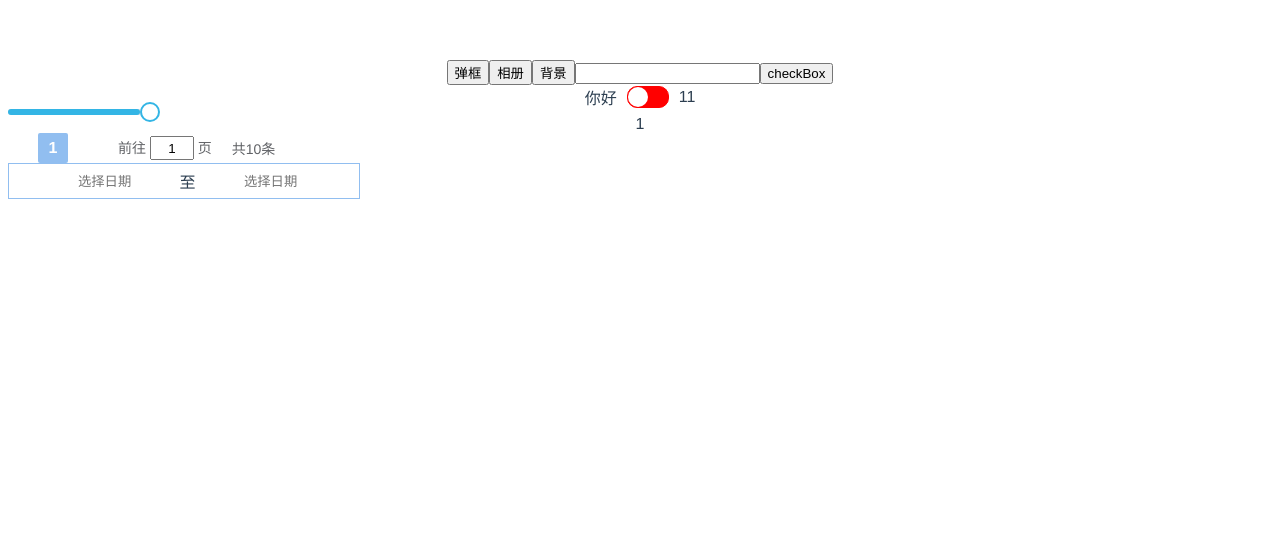
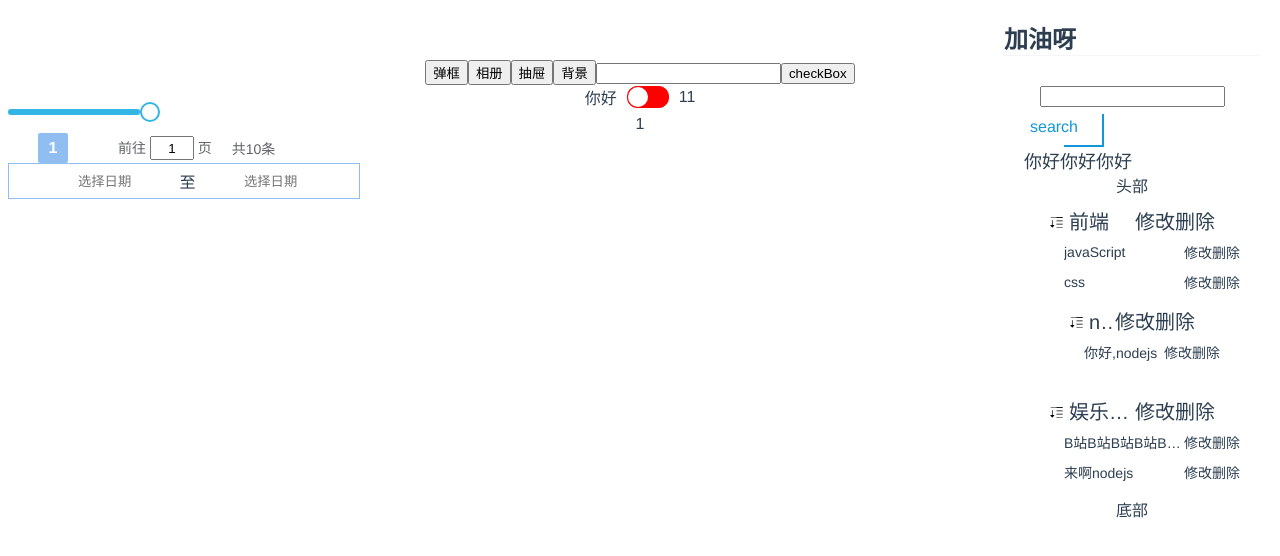
Before and after one commit to hexiang-code/UI, a Vue app: page / in a window 1280 px wide. Shown: the top 556 px of the page. Built offline with nearby package versions, Linux system fonts and the light colour scheme; a web font is replaced by a local one.

Commit message:
修改树组件

```diff
--- a/examples/App.vue
+++ b/examples/App.vue
@@ -11,15 +11,24 @@
         <window-utils-item label="书签名">
           <input v-model="filterValue" type="text">
         </window-utils-item>
-        <input />
       </template>
     </windowUtils>
-    <drawer :isShow.sync="testDrawer" des="" title='' :isModal="false">
+    <drawer :isShow.sync="testDrawer" :isModal="false">
       <input v-model="filterValue" @blur="blur"/>
       <div class="bookmarks-header__search" @dblclick ="deleteBtn">
         search
       </div>
       <tree :tree="tree" :isExpandAll="true" ref="tree" :isShowCheckBox="isShowCheckBox" @nodeChange="nodeChange">
+        <template #header>
+          <div>
+            头部
+          </div>
+        </template>
+        <template #bottom>
+          <div>
+            底部
+          </div>
+        </template>
         <template #operation="treeItem">
           <div class="operation-btn">
             <span>修改</span>
@@ -30,6 +39,7 @@
     </drawer>
     <button @click="visiable = !visiable" v-drag>弹框</button>
     <button @click="albumVisible = !albumVisible" v-drag>相册</button>
+    <button @click="testDrawer = !testDrawer" v-drag>抽屉</button>
     <button @click="canvasVisiable = !canvasVisiable" v-drag>背景</button>
     <input />
     <button @click="checkbox">checkBox</button>
@@ -245,7 +255,7 @@ export default {
     return {
       tree: tree,
       visiable: false,
-      testDrawer: false,
+      testDrawer: true,
       filterValue: '',
       isShowCheckBox: false,
       isShowLoadAnimation: true,
--- a/package.json
+++ b/package.json
@@ -1,6 +1,6 @@
 {
   "name": "codehe-ui",
-  "version": "1.2.23",
+  "version": "1.2.25",
   "private": false,
   "main": "lib/codeheUi.umd.min.js",
   "scripts": {
--- a/packages/css/baseIcon.scss
+++ b/packages/css/baseIcon.scss
@@ -1,12 +1,12 @@
 @import './globalStyle';
 @font-face {
   font-family: 'iconfont';  /* project id 1885094 */
-  src: url('//at.alicdn.com/t/font_1885094_iw37y14fkxj.eot');
-  src: url('//at.alicdn.com/t/font_1885094_iw37y14fkxj.eot?#iefix') format('embedded-opentype'),
-  url('//at.alicdn.com/t/font_1885094_iw37y14fkxj.woff2') format('woff2'),
-  url('//at.alicdn.com/t/font_1885094_iw37y14fkxj.woff') format('woff'),
-  url('//at.alicdn.com/t/font_1885094_iw37y14fkxj.ttf') format('truetype'),
-  url('//at.alicdn.com/t/font_1885094_iw37y14fkxj.svg#iconfont') format('svg');
+  src: url('//at.alicdn.com/t/font_1885094_y771mg4hvt.eot');
+  src: url('//at.alicdn.com/t/font_1885094_y771mg4hvt.eot?#iefix') format('embedded-opentype'),
+  url('//at.alicdn.com/t/font_1885094_y771mg4hvt.woff2') format('woff2'),
+  url('//at.alicdn.com/t/font_1885094_y771mg4hvt.woff') format('woff'),
+  url('//at.alicdn.com/t/font_1885094_y771mg4hvt.ttf') format('truetype'),
+  url('//at.alicdn.com/t/font_1885094_y771mg4hvt.svg#iconfont') format('svg');
 }
 .iconfont {
   font-family:"iconfont" !important;
--- a/packages/drawer.vue
+++ b/packages/drawer.vue
@@ -4,7 +4,8 @@
       <curtain :isShow="isShow" v-if="isModal" @curtainClose="curtainClose" key="curtain"></curtain>
       <div :class="[drawerClass, 'main__content']" key="content">
         <div class="main__close-zone">
-          <svg t="1587392277086" @click="$emit('update:isShow', false)" class="main__close-icon" viewBox="0 0 1024 1024" version="1.1" xmlns="http://www.w3.org/2000/svg" p-id="3743" width="200" height="200"><path d="M340.688 830.24l11.312 11.328a16 16 0 0 0 22.624 0L685.76 530.448a16 16 0 0 0 0-22.64L374.624 196.688a16 16 0 0 0-22.624 0l-11.312 11.312a16 16 0 0 0 0 22.624l288.496 288.496-288.496 288.512a16 16 0 0 0 0 22.624z" p-id="3744"></path></svg>
+          <i @click="$emit('update:isShow', false)" class="iconfont main__close-icon">&#xe609;</i>
+          <!-- <svg t="1587392277086" @click="$emit('update:isShow', false)" class="main__close-icon" viewBox="0 0 1024 1024" version="1.1" xmlns="http://www.w3.org/2000/svg" p-id="3743" width="200" height="200"><path d="M340.688 830.24l11.312 11.328a16 16 0 0 0 22.624 0L685.76 530.448a16 16 0 0 0 0-22.64L374.624 196.688a16 16 0 0 0-22.624 0l-11.312 11.312a16 16 0 0 0 0 22.624l288.496 288.496-288.496 288.512a16 16 0 0 0 0 22.624z" p-id="3744"></path></svg> -->
         </div>
         <div class="main__title">
           <slot name="title">
@@ -126,8 +127,8 @@ export default {
           }
 
           .main__close-zone {
-            position: relative;
-            text-align: right
+            position: absolute;
+            right: 0;
           }
 
           .main__close-icon {
--- a/packages/table.vue
+++ b/packages/table.vue
@@ -82,6 +82,7 @@ export default {
 <style scoped lang="scss">
   @import './css/_globalStyle.scss';
   .table-container {
+    position: relative;
 
     .table {
       width: 100%;
--- a/packages/tree.vue
+++ b/packages/tree.vue
@@ -19,7 +19,13 @@
     render: function(h) {
       return (
         <div class="tree-main__body">
+          {
+            this.$parent.$scopedSlots.header ? this.$parent.$scopedSlots.header() : ''
+          }
           {this.$parent.createTree(h, this.tree.children)}
+          {
+            this.$parent.$scopedSlots.bottom ? this.$parent.$scopedSlots.bottom() : ''
+          }
         </div>
       )
     }
@@ -177,8 +183,8 @@
             </transition>
             <a class="tree-main__title-text" style={ isExpandAll ? '' : 'display: none' } onClick={() => this.childNodeClick(childData)} title={childData[label]}>{childData[label]}</a>
             {
-              this.$scopedSlots.operation ?
-                h('div', this.$scopedSlots.operation(childData)) :
+              this.$scopedSlots.operation && isExpandAll ?
+                this.$scopedSlots.operation(childData) :
                 ''
             }
           </div>
--- a/packages/window-utils-item.vue
+++ b/packages/window-utils-item.vue
@@ -43,7 +43,7 @@ export default {
 </script>
 
 <style lang="scss" scoped>
-
+@import './css/_globalStyle.scss';
 .login-input {
   display: flex;
   height: 60px;
@@ -57,7 +57,7 @@ export default {
   margin-right: 40px;
   text-align: right;
   font-weight: 700;
-  color: #1296db;
+  color: $theme-color;
 }
 
 .login-label__icon {
```
Also changed, not shown: 1 other file (tests, documents, lock files or other folders).
